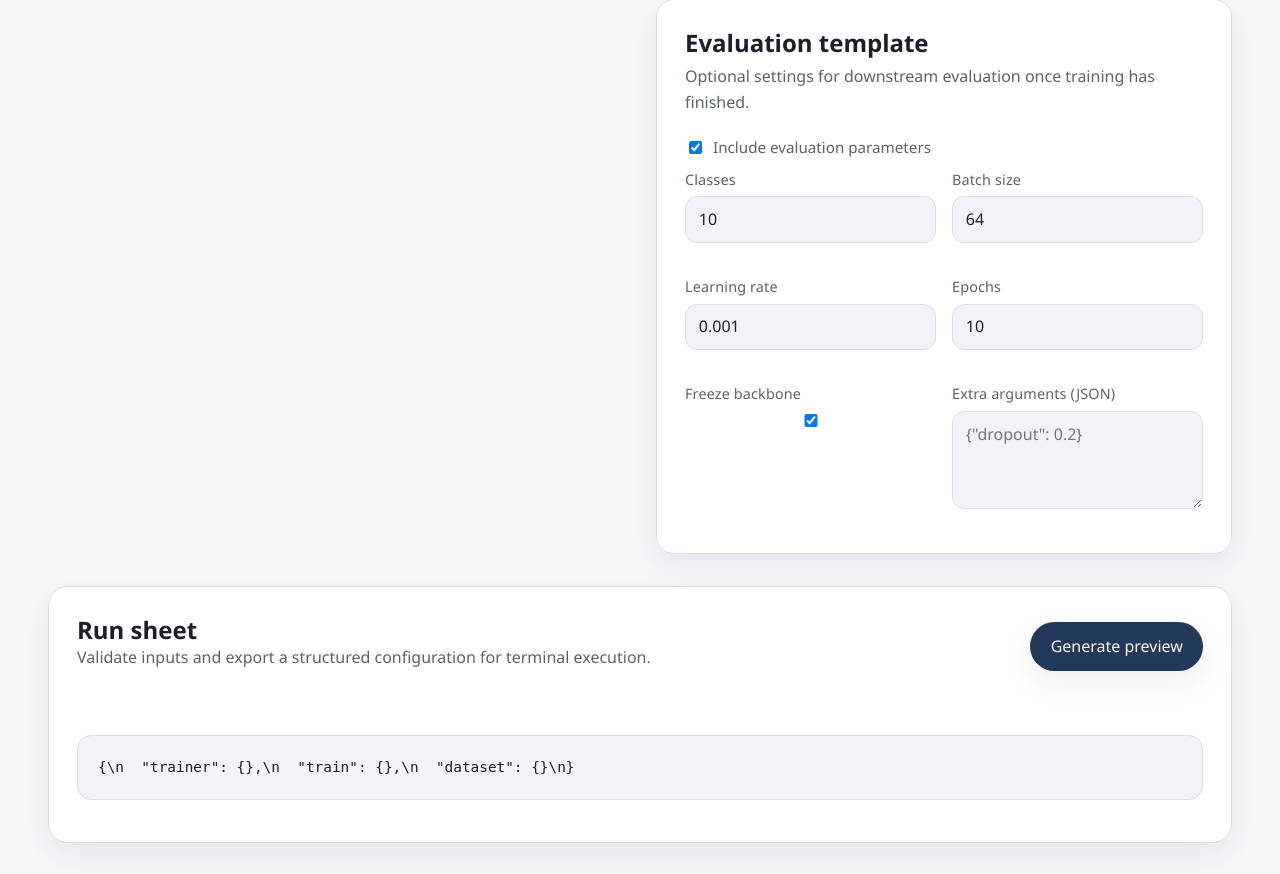
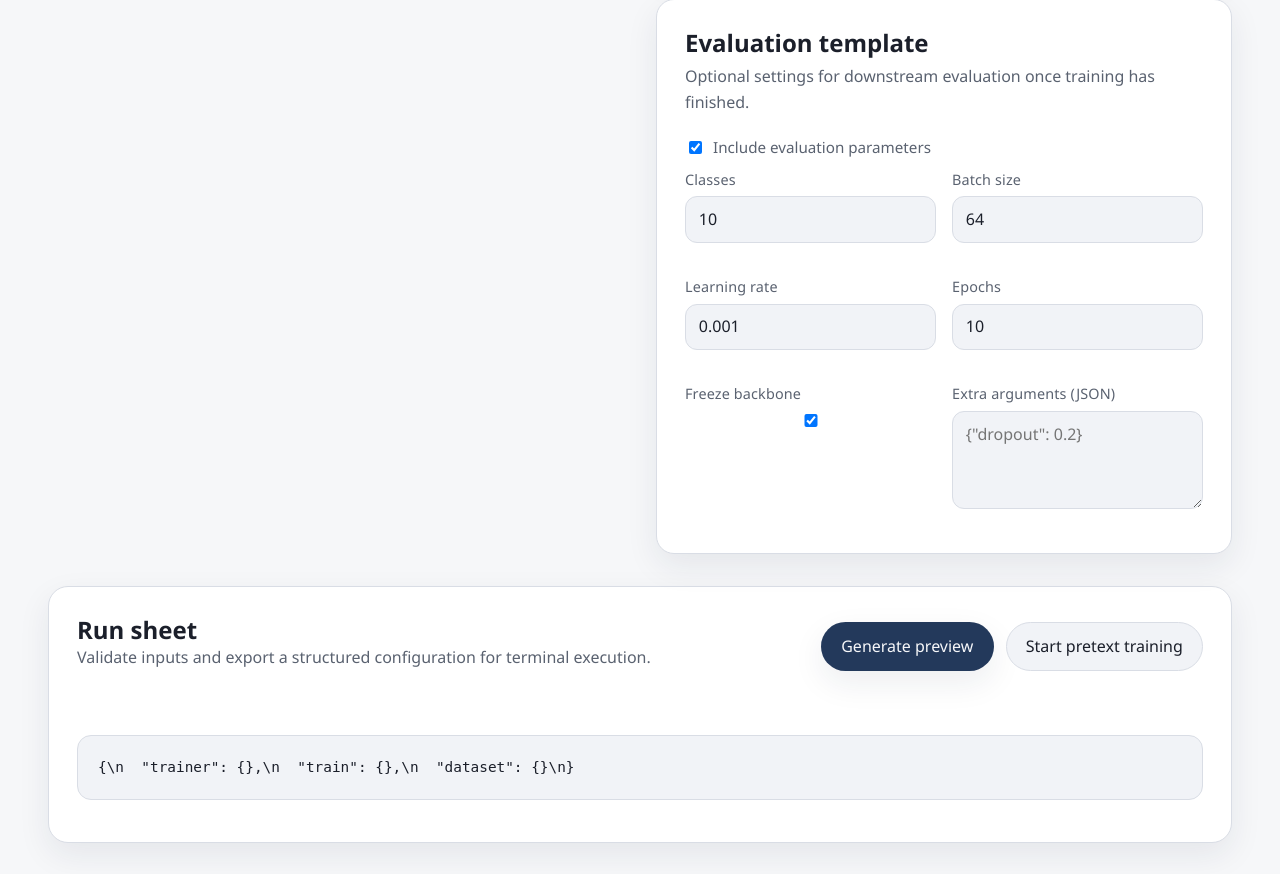
Before and after one commit to kianoosh-vadaei/PrismSSL-UI, a Flask app: page / in a window 1280 px wide. Shown: the part 1625-2499 px from the top of the page. Run offline with Flask 3, Linux system fonts and the light colour scheme.

Commit message:
Add pretext training launcher and background status handling

```diff
--- a/prism_ssl_dashboard/app.py
+++ b/prism_ssl_dashboard/app.py
@@ -1,17 +1,43 @@
 from __future__ import annotations
 
+from multiprocessing import Process
 from typing import Dict, Optional
 
 from flask import Flask, jsonify, render_template, request
 
 from utils.dataset_loader import DatasetExtractionError, extract_dataset_classes, instantiate_datasets
 from utils.validators import ValidationError, validate_eval_args, validate_train_args, validate_trainer_payload
+from utils.pretext_training import run_pretext_training
 
 app = Flask(__name__, template_folder="templates", static_folder="static")
 
 
 def _json_response(data, status: int = 200):
     return jsonify(data), status
+
+
+training_process: Optional[Process] = None
+
+
+def _is_training_running() -> bool:
+    global training_process
+    if training_process is None:
+        return False
+    if training_process.is_alive():
+        return True
+    # Process finished, clean up reference
+    try:
+        training_process.close()
+    except (AttributeError, ValueError):
+        pass
+    training_process = None
+    return False
+
+
+def _start_training_process(config: Dict[str, object]) -> Process:
+    process = Process(target=run_pretext_training, args=(config,), daemon=True)
+    process.start()
+    return process
 
 
 @app.route("/")
@@ -87,5 +113,55 @@ def api_config_preview():
     return _json_response({"config": config})
 
 
+@app.post("/api/train/start")
+def api_train_start():
+    global training_process
+    payload = request.get_json() or {}
+    config: Dict[str, object] = payload.get("config") or {}
+
+    if not isinstance(config, dict) or not config:
+        return _json_response({"error": "Configuration payload is required."}, 400)
+
+    if _is_training_running():
+        return _json_response({"error": "Training is already in progress."}, 409)
+
+    trainer_payload: Dict[str, object] = config.get("trainer") or {}
+    train_args: Dict[str, object] = config.get("train") or {}
+    eval_args: Optional[Dict[str, object]] = config.get("eval")
+    dataset_meta: Dict[str, object] = config.get("dataset") or {}
+
+    errors: Dict[str, str] = {}
+    try:
+        validate_trainer_payload(trainer_payload)
+    except ValidationError as exc:
+        errors["trainer"] = str(exc)
+    try:
+        validate_train_args(train_args)
+    except ValidationError as exc:
+        errors["train_args"] = str(exc)
+
+    has_test = bool(dataset_meta.get("kwargs_test"))
+    if eval_args is not None:
+        try:
+            validate_eval_args(eval_args, has_test)
+        except ValidationError as exc:
+            errors["eval_args"] = str(exc)
+
+    if errors:
+        return _json_response({"errors": errors}, 400)
+
+    training_process = _start_training_process(config)
+    return _json_response({"status": "started", "pid": training_process.pid})
+
+
+@app.get("/api/train/status")
+def api_train_status():
+    running = _is_training_running()
+    payload = {"running": running}
+    if running and training_process is not None:
+        payload["pid"] = training_process.pid
+    return _json_response(payload)
+
+
 if __name__ == "__main__":
     app.run(host="0.0.0.0", port=5000, debug=True)
--- a/prism_ssl_dashboard/static/css/styles.css
+++ b/prism_ssl_dashboard/static/css/styles.css
@@ -266,6 +266,19 @@ button {
     margin-bottom: 1.5rem;
 }
 
+.preview-actions {
+    display: flex;
+    gap: 0.75rem;
+    align-items: center;
+    flex-wrap: wrap;
+    justify-content: flex-end;
+}
+
+.preview-actions button[disabled] {
+    opacity: 0.6;
+    cursor: not-allowed;
+}
+
 #message-area {
     min-height: 1.5rem;
     font-size: 0.95rem;
@@ -315,4 +328,9 @@ button {
         flex-direction: column;
         align-items: flex-start;
     }
+
+    .preview-actions {
+        width: 100%;
+        justify-content: flex-start;
+    }
 }
--- a/prism_ssl_dashboard/static/js/app.js
+++ b/prism_ssl_dashboard/static/js/app.js
@@ -3,6 +3,8 @@ const STORAGE_KEY = 'prism-console-config-v2';
 const state = {
     datasetSummary: {},
     lastConfig: null,
+    trainingStatus: 'idle',
+    trainingPoller: null,
 };
 
 function $(selector) {
@@ -20,6 +22,59 @@ function showMessage(message, type = 'neutral') {
     } else if (type === 'error') {
         area.classList.add('message-error');
     }
+}
+
+function stopTrainingPoller() {
+    if (state.trainingPoller) {
+        clearInterval(state.trainingPoller);
+        state.trainingPoller = null;
+    }
+}
+
+function startTrainingPoller() {
+    if (state.trainingPoller) return;
+    state.trainingPoller = setInterval(() => {
+        checkTrainingStatus({ notifyOnComplete: true });
+    }, 4000);
+}
+
+function applyTrainingStatus(running, options = {}) {
+    const previous = state.trainingStatus;
+    state.trainingStatus = running ? 'running' : 'idle';
+    const button = $('#start-pretext-training');
+    if (button) {
+        const idleLabel = button.dataset.labelIdle || 'Start pretext training';
+        const runningLabel = button.dataset.labelRunning || 'Training…';
+        if (running) {
+            button.disabled = true;
+            button.textContent = runningLabel;
+        } else {
+            button.disabled = false;
+            button.textContent = idleLabel;
+        }
+    }
+    if (running) {
+        startTrainingPoller();
+    } else {
+        stopTrainingPoller();
+        if (options.notifyOnComplete && previous === 'running') {
+            showMessage('Pretext training finished.', 'success');
+        }
+    }
+}
+
+function checkTrainingStatus(options = {}) {
+    return fetch('/api/train/status')
+        .then((res) => res.json().then((data) => ({ ok: res.ok, data })))
+        .then(({ ok, data }) => {
+            if (!ok) throw new Error(data.error || 'Unable to determine training status.');
+            applyTrainingStatus(Boolean(data.running), {
+                notifyOnComplete: Boolean(options.notifyOnComplete),
+            });
+        })
+        .catch((error) => {
+            console.warn('Unable to fetch training status', error);
+        });
 }
 
 function getStoredTheme() {
@@ -447,6 +502,43 @@ function generateRunSheet() {
     }
 }
 
+function startPretextTraining() {
+    showMessage('');
+    let config;
+    try {
+        config = gatherFullConfig();
+        persistConfig(config);
+    } catch (error) {
+        showMessage(error.message, 'error');
+        return;
+    }
+    const button = $('#start-pretext-training');
+    if (button) {
+        button.disabled = true;
+    }
+    fetch('/api/train/start', {
+        method: 'POST',
+        headers: { 'Content-Type': 'application/json' },
+        body: JSON.stringify({ config }),
+    })
+        .then((res) => res.json().then((data) => ({ ok: res.ok, data })))
+        .then(({ ok, data }) => {
+            if (!ok) {
+                const message =
+                    Object.values(data.errors || {}).join('\n') ||
+                    data.error ||
+                    'Unable to start training.';
+                throw new Error(message);
+            }
+            applyTrainingStatus(true);
+            showMessage('Pretext training started in the background.', 'success');
+        })
+        .catch((error) => {
+            applyTrainingStatus(false, { notifyOnComplete: false });
+            showMessage(error.message, 'error');
+        });
+}
+
 function clearDataset() {
     $('#dataset-code').value = '';
     $('#dataset-class').innerHTML = '<option value="" disabled selected>Select a class</option>';
@@ -462,6 +554,7 @@ function bindEvents() {
     $('#export-config').addEventListener('click', exportConfig);
     $('#import-config').addEventListener('change', importConfig);
     $('#generate-run-sheet').addEventListener('click', generateRunSheet);
+    $('#start-pretext-training').addEventListener('click', startPretextTraining);
     $('#use_generic').addEventListener('change', updateGenericVisibility);
     $('#include-eval').addEventListener('change', updateEvaluationVisibility);
 }
@@ -473,4 +566,5 @@ window.addEventListener('DOMContentLoaded', () => {
     updateGenericVisibility();
     updateEvaluationVisibility();
     bindEvents();
+    checkTrainingStatus();
 });
--- a/prism_ssl_dashboard/templates/index.html
+++ b/prism_ssl_dashboard/templates/index.html
@@ -272,7 +272,18 @@
                 <h2>Run sheet</h2>
                 <p>Validate inputs and export a structured configuration for terminal execution.</p>
             </div>
-            <button id="generate-run-sheet" type="button" class="primary">Generate preview</button>
+            <div class="preview-actions">
+                <button id="generate-run-sheet" type="button" class="primary">Generate preview</button>
+                <button
+                    id="start-pretext-training"
+                    type="button"
+                    class="secondary"
+                    data-label-idle="Start pretext training"
+                    data-label-running="Training…"
+                >
+                    Start pretext training
+                </button>
+            </div>
         </div>
         <div id="message-area" role="status" aria-live="polite"></div>
         <pre id="config-preview" class="config-preview" aria-label="Configuration preview">{\n  "trainer": {},\n  "train": {},\n  "dataset": {}\n}</pre>
```
Also changed, not shown: prism_ssl_dashboard/utils/pretext_training.py (added, +82 -0 lines).
